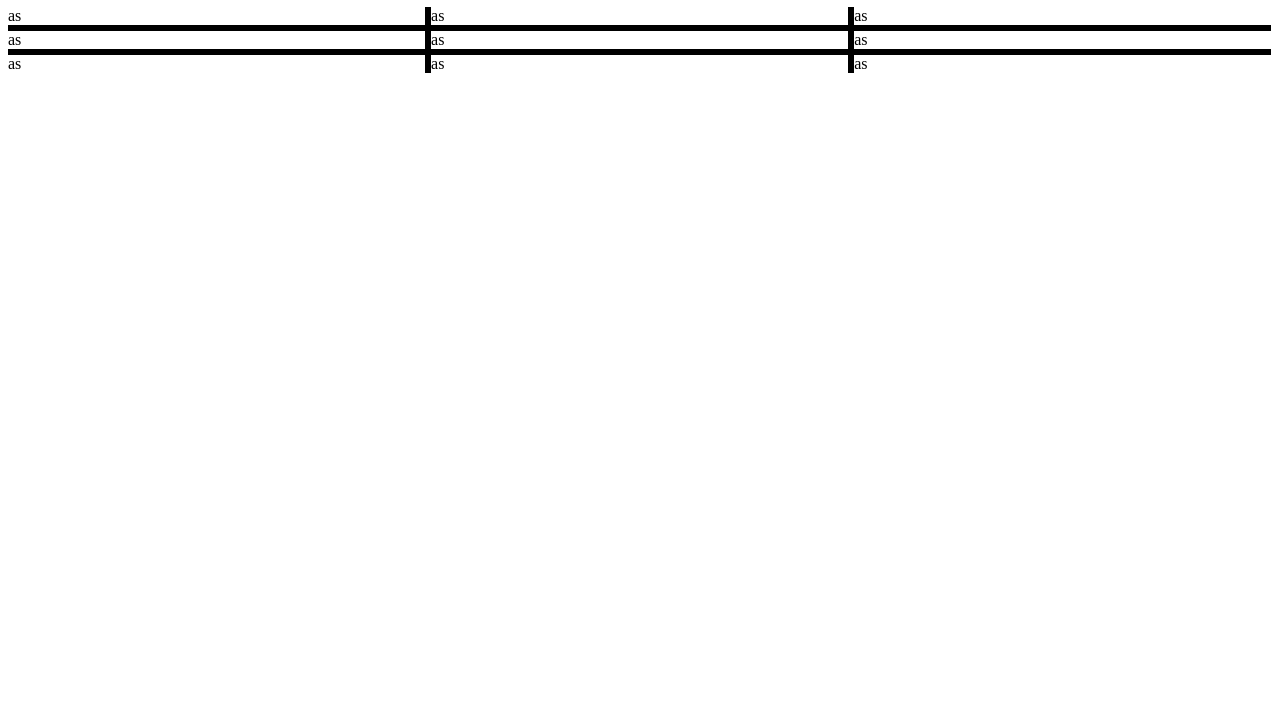
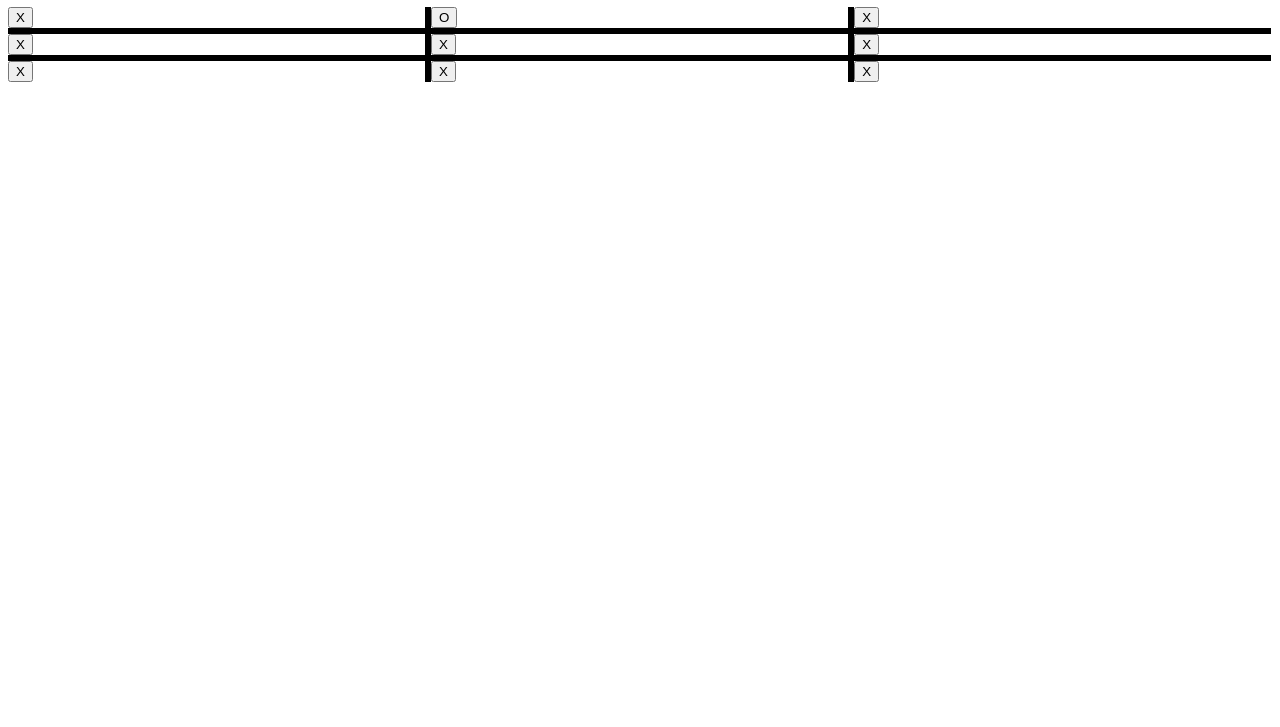
Before and after one commit to fas-a/classic_game, a plain HTML site: page tic_tac_toe/index.html in a window 1280 px wide. Shown: the part 73-800 px from the top of the page. Drawn offline with Linux system fonts and the light colour scheme.

Commit message:
xo click

```diff
--- a/tic_tac_toe/index.html
+++ b/tic_tac_toe/index.html
@@ -3,6 +3,7 @@
 <head>
     <meta charset="UTF-8">
     <meta name="viewport" content="width=device-width, initial-scale=1.0">
+    <script src="script.js"></script>
     <title>Tic Tac Toe</title>
 </head>
 <body>
@@ -11,19 +12,19 @@
         <div>
             <div>
                 <!-- top right bottom left  -->
-                <div style="border-style: none solid solid none; float: left; width: 33%;">as</div>
-                <div style="border-style: none solid solid solid; float: left; width: 33%;">as</div>
-                <div style="border-style: none none solid solid; float: left; width: 33%;">as</div>
+                <div style="border-style: none solid solid none; float: left; width: 33%;"><button onclick="add(0,0)">X</button></div>
+                <div style="border-style: none solid solid solid; float: left; width: 33%;"><button onclick="add(0,1)">O</button></div>
+                <div style="border-style: none none solid solid; float: left; width: 33%;"><button onclick="add(0,2)">X</button></div>
             </div>
             <div>
-                <div style="border-style: solid solid solid none; float: left; width: 33%;">as</div>
-                <div style="border-style: solid solid solid solid; float: left; width: 33%;">as</div>
-                <div style="border-style: solid none solid solid; float: left; width: 33%;">as</div>
+                <div style="border-style: solid solid solid none; float: left; width: 33%;"><button onclick="add(1,0)">X</button></div>
+                <div style="border-style: solid solid solid solid; float: left; width: 33%;"><button onclick="add(1,1)">X</button></div>
+                <div style="border-style: solid none solid solid; float: left; width: 33%;"><button onclick="add(1,2)">X</button></div>
             </div>
             <div>
-                <div style="border-style: solid solid none none; float: left; width: 33%;">as</div>
-                <div style="border-style: solid solid none solid; float: left; width: 33%;">as</div>
-                <div style="border-style: solid none none solid; float: left; width: 33%;">as</div>
+                <div style="border-style: solid solid none none; float: left; width: 33%;"><button onclick="add(2,0)">X</button></div>
+                <div style="border-style: solid solid none solid; float: left; width: 33%;"><button onclick="add(2,1)">X</button></div>
+                <div style="border-style: solid none none solid; float: left; width: 33%;"><button onclick="add(2,2)">X</button></div>
             </div>
         </div>
     </div>
--- a/tic_tac_toe/script.js
+++ b/tic_tac_toe/script.js
@@ -0,0 +1,16 @@
+let a = 0
+let b = 0
+let d = [[0,0,0],[0,0,0],[0,0,0]]
+let c = true
+console.log({d})
+function add(x,y) {
+    if (d[x][y] == 0){
+        if (c){
+            d[x][y] = 1
+        } else {
+            d[x][y] = -1
+        }
+        console.log({d})
+        c = !c
+    }
+}
```
